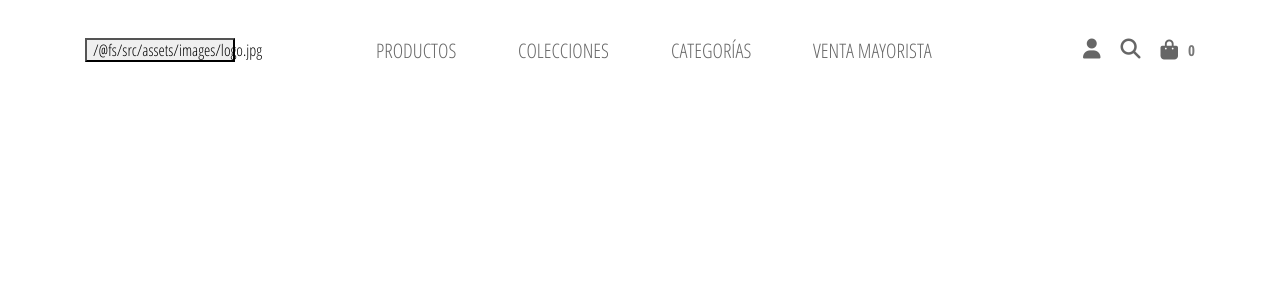
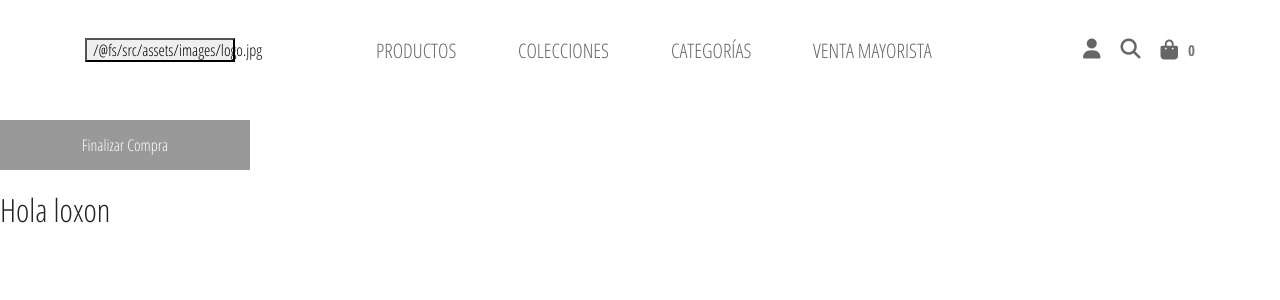
Before and after one commit to fedetanco22/serviceJeans, a React (Create React App) app: page /checkout in a window 1280 px wide. Shown: the top 300 px of the page. Built offline with nearby package versions, Linux system fonts and the light colour scheme.

Commit message:
createOrders

```diff
--- a/src/App.js
+++ b/src/App.js
@@ -12,31 +12,31 @@ import "./App.scss";
 
 function App() {
 	return (
-    <div className="App">
+		<div className='App'>
 			<AppProvider>
 				<BrowserRouter>
 					<NavBar />
 					<Switch>
-            <Route exact path="/">
-              <Home greeting="Últimos ingresos de Service Jeans!" />
+						<Route exact path='/'>
+							<Home greeting='Últimos ingresos de Service Jeans!' />
 						</Route>
 						{/* Item Detail */}
-            <Route exact path="/item/:id">
+						<Route exact path='/item/:id'>
 							<ItemDetailContainer />
 						</Route>
 						{/* Category Items */}
-            <Route exact path="/categories/">
+						<Route exact path='/categories/'>
 							<CategoriesContainer />
 						</Route>
-            <Route exact path="/categories/:categoryId">
+						<Route exact path='/categories/:categoryId'>
 							<CategoriesDetailContainer />
 						</Route>
 						{/* Cart */}
-            <Route exact path="/cart/">
+						<Route exact path='/cart/'>
 							<CartContainer />
 						</Route>
 						{/* CheckOut */}
-            <Route exact path="/comprar/">
+						<Route exact path='/checkout/'>
 							<CheckOutContainer />
 						</Route>
 					</Switch>
--- /dev/null
+++ b/src/backend/addOrder.js
@@ -0,0 +1,8 @@
+import { getFirestore } from "./firebase/index";
+
+export default function addOrder() {
+	/* let newOrder = {
+		buyer,
+	}; */
+	const query = getFirestore().add("orders");
+}
--- a/src/backend/categories.js
+++ b/src/backend/categories.js
@@ -3,7 +3,6 @@ import { getFirestore } from "./firebase/index";
 export default function getCategory() {
 	return new Promise((resolve, reject) => {
 		const query = getFirestore().collection("categories");
-
 		// Pedimos los datos
 		query.get().then((response) => {
 			if (response.size === 0) reject("Empty");
--- a/src/components/CartList/CartList.js
+++ b/src/components/CartList/CartList.js
@@ -1,20 +1,18 @@
 import useAppContext from "../../context/useAppContext";
-import { NavLink } from "react-router-dom";
 import Cart from "../Cart/Cart";
 import "./CartList.scss";
+import Button from "../Button/Button";
 
 export default function CartList({ products }) {
 	const { totalPrice } = useAppContext();
 
-  const buyOrder = () => {};
-
 	return (
-    <div id="Cart">
-      <div className="cart__titulos container">
-        <h6 className="cart__titulos__text">Producto</h6>
-        <h6 className="cart__titulos__text">Descripción</h6>
-        <h6 className="cart__titulos__text">Cantidad</h6>
-        <h6 className="cart__titulos__text">Precio</h6>
+		<div id='Cart'>
+			<div className='cart__titulos container'>
+				<h6 className='cart__titulos__text'>Producto</h6>
+				<h6 className='cart__titulos__text'>Descripción</h6>
+				<h6 className='cart__titulos__text'>Cantidad</h6>
+				<h6 className='cart__titulos__text'>Precio</h6>
 			</div>
 			<div>
 				{products.map((product, key) => (
@@ -23,11 +21,11 @@ export default function CartList({ products }) {
 			</div>
 			<div>
 				<h1>Total ${totalPrice()}</h1>
-        <NavLink to="/checkout/">
-          <button className="button__agregar" onClick={buyOrder}>
-            Comprar
-          </button>
-        </NavLink>
+				<Button
+					path={"/checkout/"}
+					className={"button__agregar"}
+					content={"Comprar"}
+				/>
 			</div>
 		</div>
 	);
--- a/src/containers/CheckOutContainer/CheckOutContainer.js
+++ b/src/containers/CheckOutContainer/CheckOutContainer.js
@@ -1,3 +1,26 @@
-export default function CheckOutContainer(items, total) {
-  return <div>Hola man</div>;
+import useAppContext from "../../context/useAppContext";
+import Button from "../../components/Button/Button";
+import addOrder from "../../backend/addOrder";
+
+export default function CheckOutContainer() {
+	const { products } = useAppContext();
+
+	const createOrder = () => {
+		addOrder();
+	};
+	return (
+		// Detalle de compra- products q recibo de context
+
+		/* component formulario */
+		<>
+			{/* Button comprar que genere mi Order, con un on click db.firestore.add() */}
+			<Button
+				path={"/thankyou/"}
+				className={"button__agregar"}
+				content={"Finalizar Compra"}
+				callback={createOrder}
+			/>
+			<h1>Hola loxon</h1>
+		</>
+	);
 }
--- a/src/context/useAppContext.js
+++ b/src/context/useAppContext.js
@@ -6,7 +6,7 @@ const useAppContext = () => useContext(AppContext); //Custum Hook para solo impo
 
 export const AppProvider = ({ children }) => {
 	const [products, setProducts] = useState([]);
-	const [contador, setContador] = useState(1);
+
 	// Add Product to Cart
 	const addProduct = (product, quantity) => {
 		const existingProduct = products.find((prod) => prod.id === product.id);
```
Also changed, not shown: 1 other file (tests, documents, lock files or other folders). Lines whose indentation alone changed are shown as unchanged.
